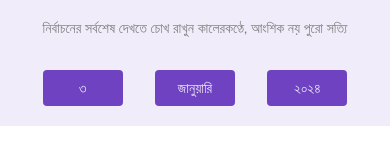
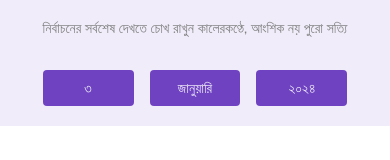
Before and after one commit to MdShohoan/kk, a React (Vite) app: page / in a window 390 px wide. Shown: the part 402-562 px from the top of the page. Built offline with nearby package versions, Linux system fonts and the light colour scheme.

Commit message:
created layout

```diff
--- a/src/components/Hero/Hero.jsx
+++ b/src/components/Hero/Hero.jsx
@@ -29,7 +29,7 @@ function Hero() {
                         <p className='mb-3 text-base text-primary-contrast font-bold uppercase'>জাতীয় সংসদ নির্বাচন </p>
                         <h3 className='text-primary text-2xl md:text-3xl lg:text-4xl xl:text-5xl md:leading-relaxed lg:leading-relaxed font-black tracking-[1.93px] mb-5'>দ্বাদশ জাতীয় সংসদ নির্বাচন ২০২৪</h3>
                         <span className='block text-sm font-normal text-gray1 mb-8 md:mb-10'>নির্বাচনের সর্বশেষ দেখতে চোখ রাখুন কালেরকণ্ঠে, আংশিক নয় পুরো সত্যি </span>
-                        <div className='grid grid-cols-3 gap-8 lg:w-2/3 xl:w-3/5'>
+                        <div className='grid grid-cols-3 gap-4 md:gap-8 lg:w-2/3 xl:w-3/5'>
                             {
                                 electionDate.map((data, i) => (
 
--- /dev/null
+++ b/src/components/common/Layout/Layout.jsx
@@ -0,0 +1,16 @@
+import Footer from "../../Footer/Footer"
+import Hero from "../../Hero/Hero"
+
+function Layout({ children }) {
+    return (
+        <>
+            <Hero />
+            {
+                children
+            }
+            <Footer/>
+        </>
+    )
+}
+
+export default Layout
--- a/src/pages/HomePage.jsx
+++ b/src/pages/HomePage.jsx
@@ -1,19 +1,17 @@
-import Hero from '../components/Hero/Hero'
 import ElectionShortStatistics from '../components/ElectionShortStatistics/ElectionShortStatistics'
 import QuickLinks from '../components/QuickLinks/QuickLinks'
 import Video from '../components/Video/Video'
 import ElectionInformation from '../components/ElectionInformation/ElectionInformation'
 import UnofficialResult from '../components/UnofficialResult/UnofficialResult'
 import ResultsHistory from '../components/ResultsHistory/ResultsHistory'
-import Footer from '../components/Footer/Footer'
 import LatestNews from '../components/LatestNews/LatestNews'
 import Sponsor from '../components/Sponsor/Sponsor'
+import Layout from '../components/common/Layout/Layout'
 
 function HomePage() {
     return (
-        <>
-            <Hero />
-            <Sponsor/>
+        <Layout>
+            <Sponsor />
             <ElectionShortStatistics />
             <div className='w-[300px] h-[250px] lg:h-[250px] lg:w-[970px] mx-auto bg-gray-200 mb-8 flex justify-center items-center font-extrabold text-[36px]'>
                 ads: 970*250
@@ -24,8 +22,7 @@ function HomePage() {
             <LatestNews />
             <UnofficialResult />
             <ResultsHistory />
-            <Footer />
-        </>
+        </Layout>
     )
 }
 
```
